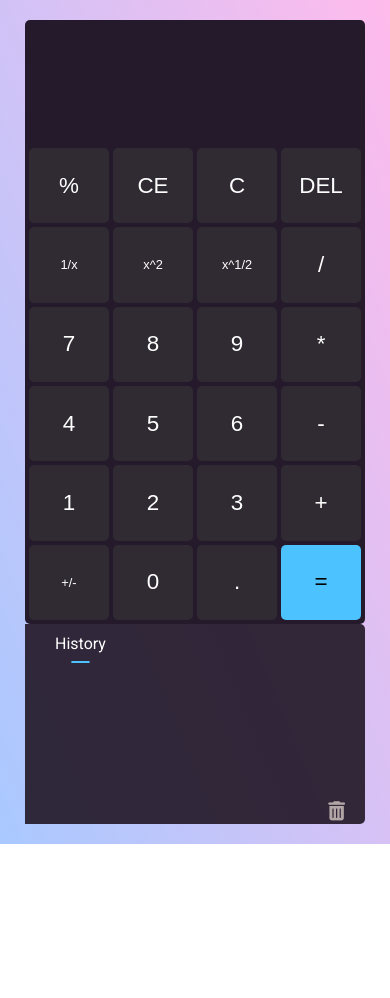
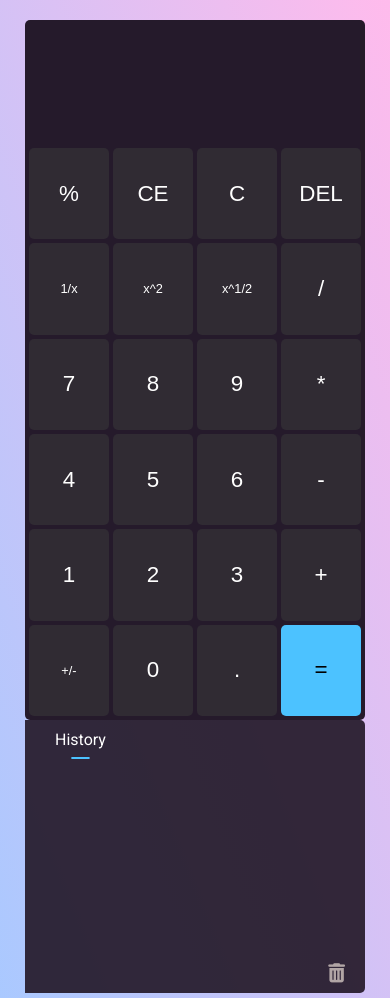
Before and after one commit to AbuFattah/calculator-3.0, a plain HTML site: page index.html in a window 390 px wide. Shown: the top 998 px of the page. Before the commit the page ends 844 px from the top, so only its background shows below. Drawn offline with Linux system fonts and the light colour scheme.

Commit message:
added mobile responsiveness somewhat

```diff
--- a/style.css
+++ b/style.css
@@ -119,6 +119,7 @@ body {
 }
 @media (max-width: 600px) {
   .container {
+    height: 120vh;
     flex-direction: column;
   }
   .cal-body {
```
